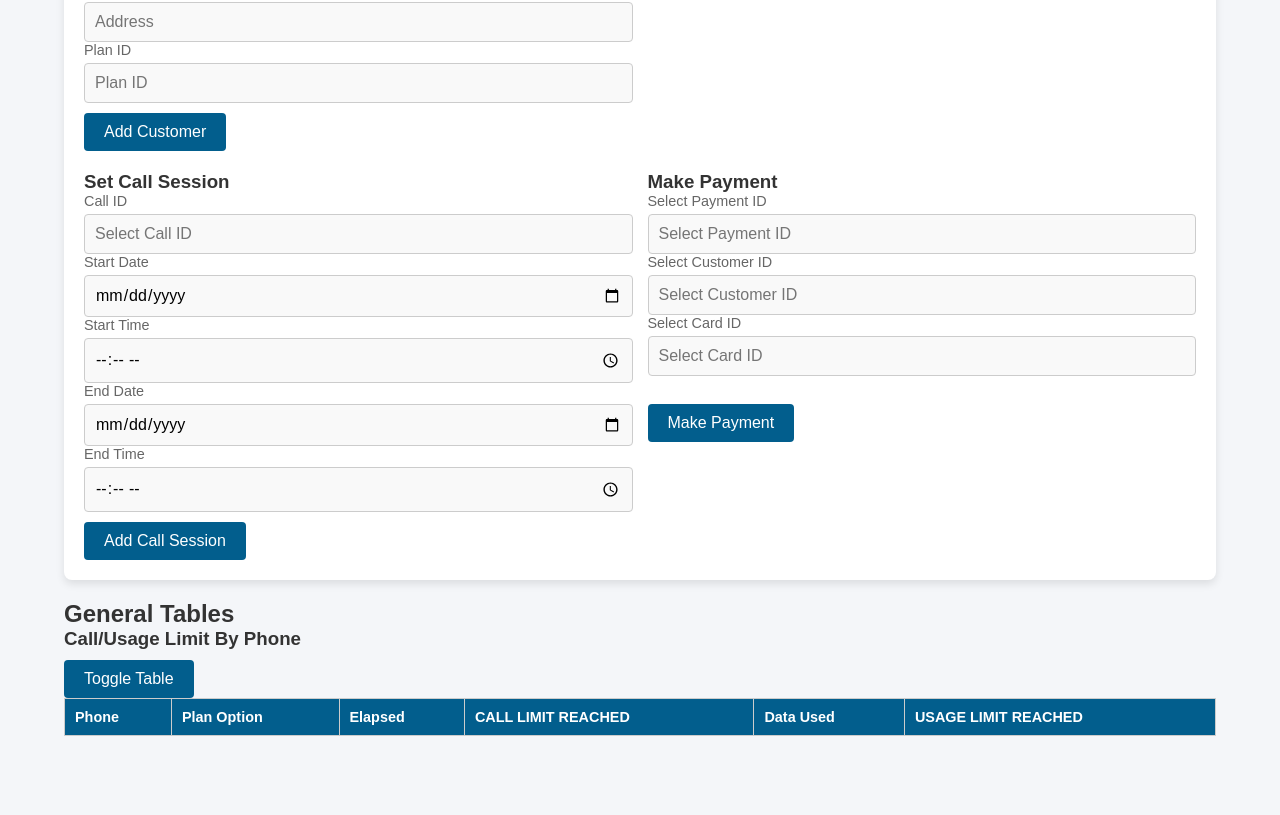
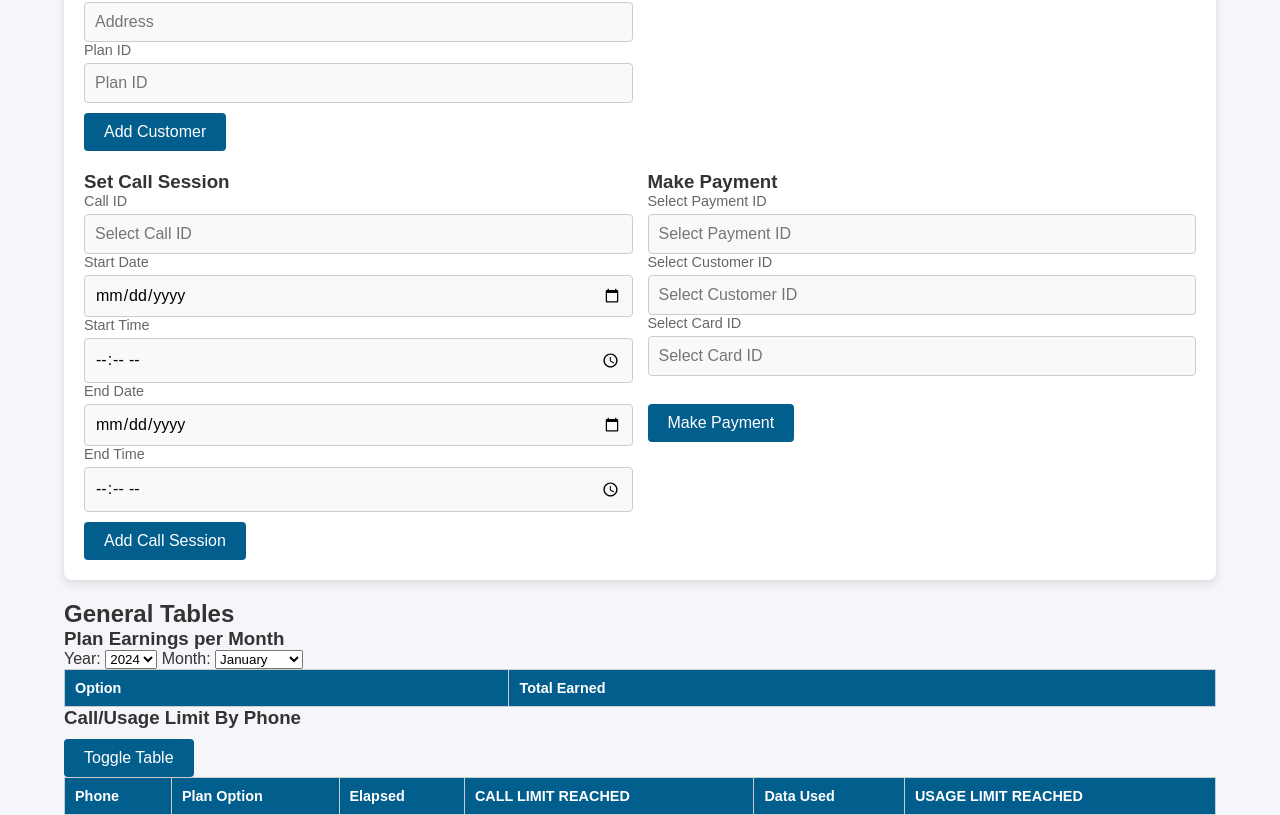
Before and after one commit to Imanoodle13/COSC3380-HW4_public, a website: page public/admin.html in a window 1280 px wide. Shown: the part 615-1430 px from the top of the page. Before the commit the page ends 1351 px from the top, so only its background shows below. Drawn offline with Linux system fonts and the light colour scheme; no server answers.

Commit message:
admin.html: Allow admin to interact with the queries.
Gave this html a title: Admin

```diff
--- a/public/admin.html
+++ b/public/admin.html
@@ -2,6 +2,7 @@
 <html lang="en">
 <head>
     <meta charset="UTF-8">
+    <title>Admin</title>
     <meta name="viewport" content="width=device-width, initial-scale=1.0">
     <script src="frontendUtils.js"></script>
     <link rel="stylesheet" href="/styles.css">
@@ -139,6 +140,46 @@
         <div class="generalTables">
             <h2>General Tables</h2>
             <div>
+                <!-- Plan Earnings per Month -->
+                <h3>Plan Earnings per Month</h3>
+    <div>
+        <label for="yearSelect">Year:</label>
+        <select id="yearSelect" onchange="loadEarningsForSelectedMonth()">
+            <option value="2024" selected>2024</option>
+            <option value="2023">2023</option>
+            <option value="2022">2022</option>
+            <option value="2021">2021</option>
+            <option value="2020">2020</option>
+        </select>
+
+        <label for="monthSelect">Month:</label>
+        <select id="monthSelect" onchange="loadEarningsForSelectedMonth()">
+            <option value="1" selected>January</option>
+            <option value="2">February</option>
+            <option value="3">March</option>
+            <option value="4">April</option>
+            <option value="5">May</option>
+            <option value="6">June</option>
+            <option value="7">July</option>
+            <option value="8">August</option>
+            <option value="9">September</option>
+            <option value="10">October</option>
+            <option value="11">November</option>
+            <option value="12">December</option>
+        </select>
+    </div>
+    <h4><span id="queriedMonth"></span></h4>
+                <table id="planEarningsTable">
+                    <thead>
+                        <tr>
+                            <th>Option</th>
+                            <th>Total Earned</th>
+                        </tr>
+                    </thead>
+                    <tbody></tbody>
+                </table>
+            </div>
+            <div>
                 <!-- Call/Usage Limit -->
                 <h3>Call/Usage Limit By Phone</h3>
                 <button onclick="toggleRows()">Toggle Table</button>
@@ -164,6 +205,7 @@
     <script>
         document.addEventListener('DOMContentLoaded', () => {
             getCallUsageLimit();
+            getEarningsPerPlan();
         });
     </script>
 </body>
```
